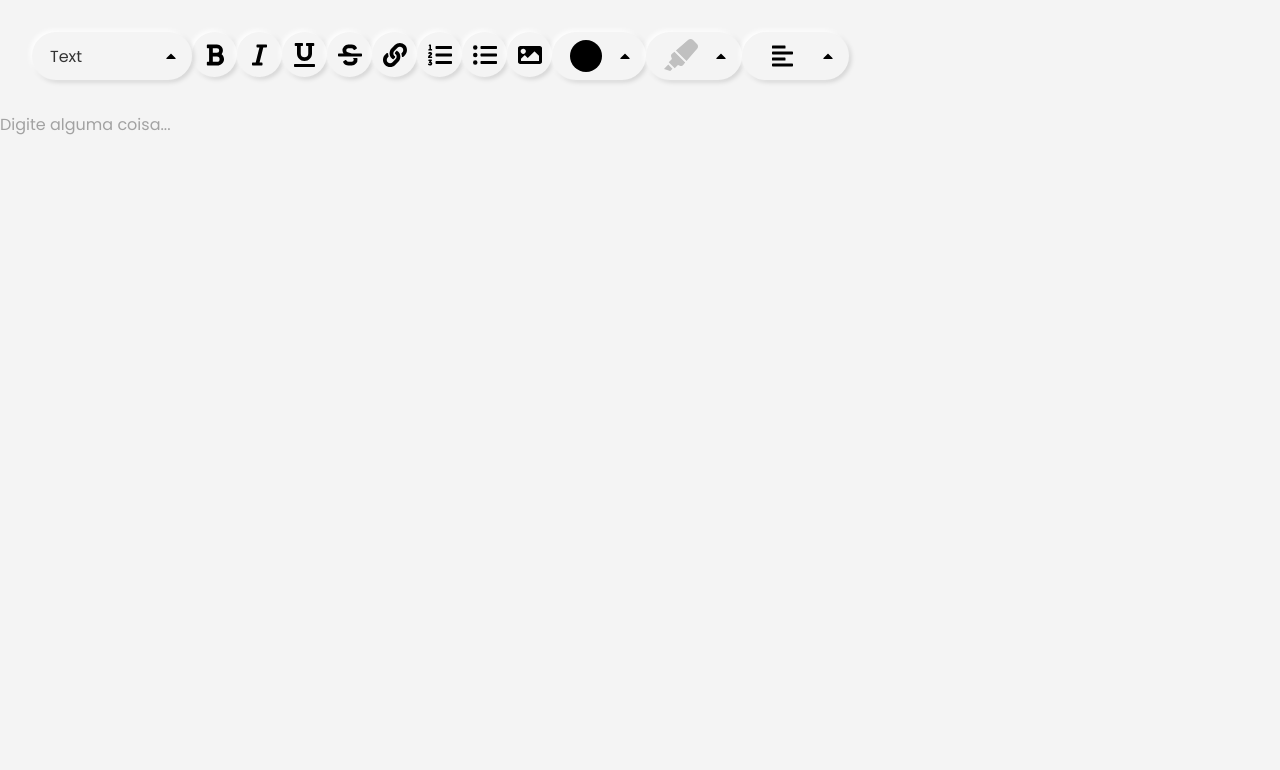
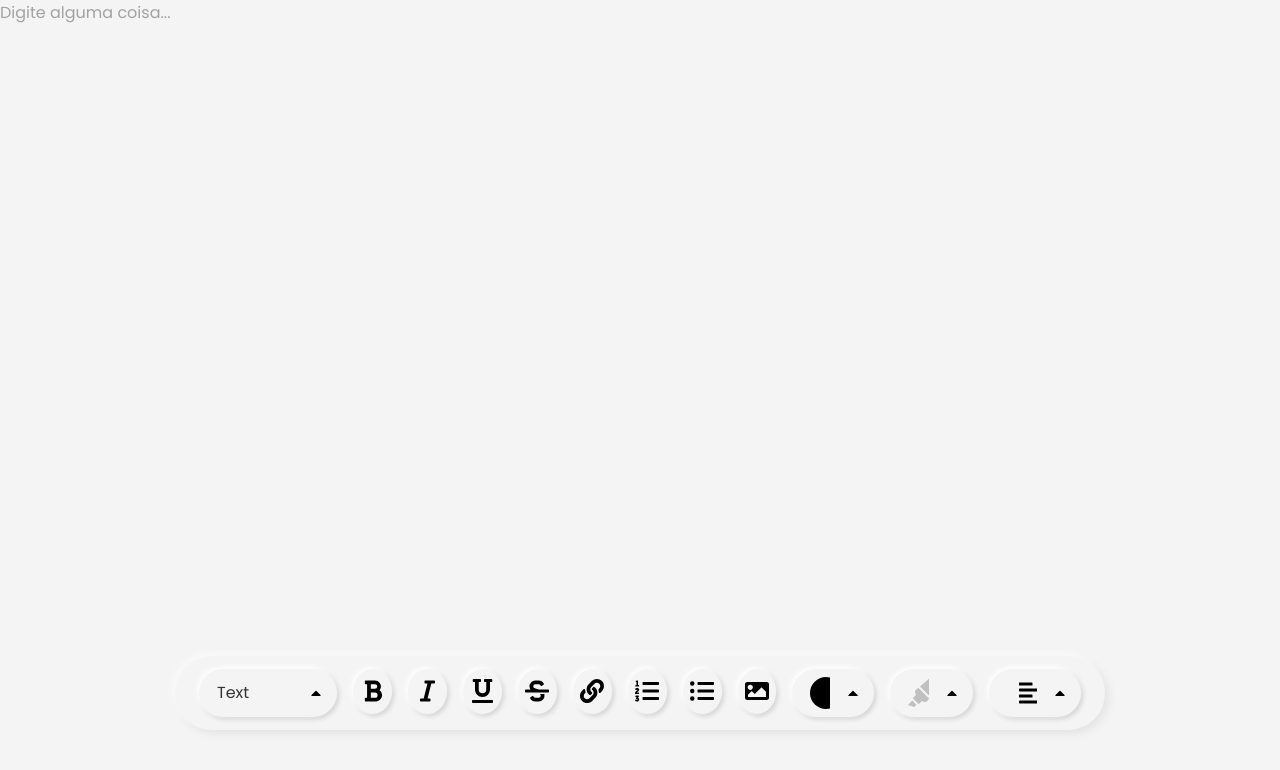
Before and after one commit to tjuandev/web_diary, a Next.js app: page / in a window 1280 px wide. Shown: the top 770 px of the page. Built offline with nearby package versions, Linux system fonts and the light colour scheme.

Commit message:
Styling and positioning toolbar

```diff
--- a/src/organisms/Toolbar/Stylesheet.ts
+++ b/src/organisms/Toolbar/Stylesheet.ts
@@ -2,5 +2,18 @@ import styled from "styled-components";
 
 export const BarContainer = styled.nav`
   display: flex;
-  padding: 2rem;
+  gap: 1rem;
+
+  background: #f4f4f4;
+  box-shadow: -4px -4px 4px #f8f8f8, 4px 4px 8px #e4e4e4;
+
+  padding: 0.8rem 1.5rem;
+
+  border-radius: 50px;
+
+  position: fixed;
+  top: calc(90% - 4rem);
+  left: 50%;
+
+  transform: translateX(-50%);
 `;
```
